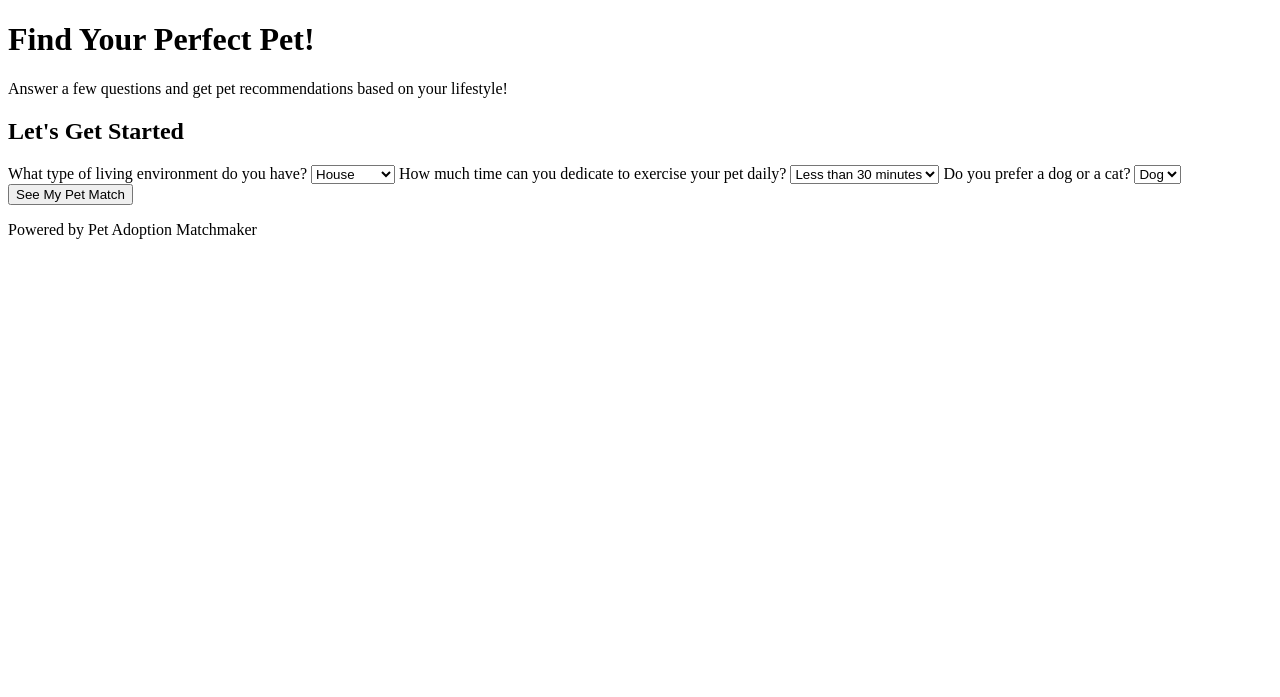
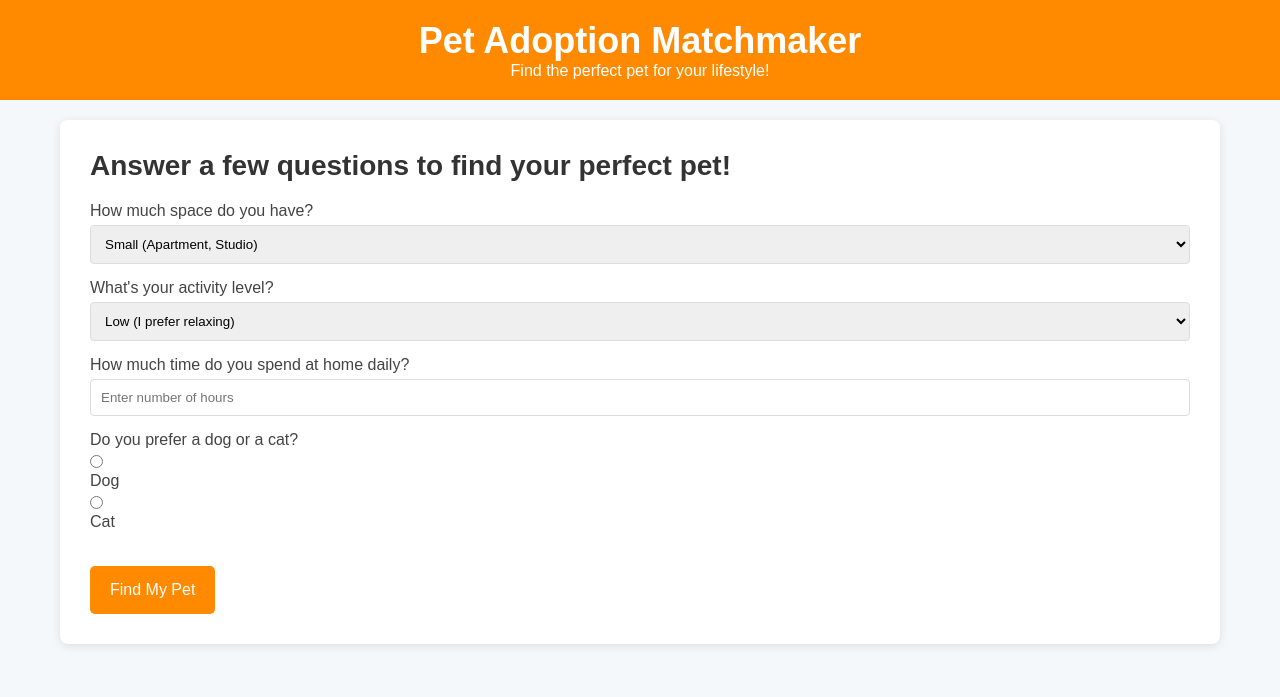
Before and after one commit to aba2013/petpredict, a plain HTML site: page index.html in a window 1280 px wide. Drawn offline with Linux system fonts and the light colour scheme.

Commit message:
Add files via upload

```diff
--- a/index.html
+++ b/index.html
@@ -3,55 +3,204 @@
 <head>
     <meta charset="UTF-8">
     <meta name="viewport" content="width=device-width, initial-scale=1.0">
-    <meta http-equiv="X-UA-Compatible" content="ie=edge">
     <title>Pet Adoption Matchmaker</title>
-    <link rel="stylesheet" href="styles.css">
+
+    <!-- Inline CSS for styling -->
+    <style>
+        /* Basic Reset */
+        * {
+            margin: 0;
+            padding: 0;
+            box-sizing: border-box;
+        }
+
+        body {
+            font-family: Arial, sans-serif;
+            background-color: #f4f8fb;
+            color: #333;
+            margin: 0;
+        }
+
+        header {
+            background-color: #ff8a00;
+            color: white;
+            padding: 20px;
+            text-align: center;
+        }
+
+        h1 {
+            font-size: 36px;
+        }
+
+        .container {
+            max-width: 1200px;
+            margin: 0 auto;
+            padding: 20px;
+        }
+
+        /* Form Section */
+        .form-section {
+            background-color: white;
+            padding: 30px;
+            border-radius: 8px;
+            box-shadow: 0 2px 10px rgba(0, 0, 0, 0.1);
+            margin-bottom: 30px;
+        }
+
+        .form-section h2 {
+            font-size: 28px;
+            margin-bottom: 20px;
+            color: #333;
+        }
+
+        .form-group {
+            margin-bottom: 15px;
+        }
+
+        label {
+            font-size: 16px;
+            margin-bottom: 5px;
+            display: block;
+            color: #444;
+        }
+
+        select, input[type="number"], input[type="radio"] {
+            width: 100%;
+            padding: 10px;
+            border: 1px solid #ddd;
+            border-radius: 4px;
+        }
+
+        input[type="radio"] {
+            width: auto;
+            margin-right: 10px;
+        }
+
+        .button {
+            background-color: #ff8a00;
+            color: white;
+            padding: 15px 20px;
+            border: none;
+            border-radius: 5px;
+            cursor: pointer;
+            font-size: 16px;
+            margin-top: 20px;
+        }
+
+        .button:hover {
+            background-color: #e07b00;
+        }
+
+        /* Pet Recommendation Section */
+        .recommendation-section {
+            text-align: center;
+        }
+
+        .recommended-pet {
+            background-color: #ffffff;
+            padding: 20px;
+            margin-top: 20px;
+            border-radius: 8px;
+            box-shadow: 0 2px 10px rgba(0, 0, 0, 0.1);
+        }
+
+        .recommended-pet h3 {
+            font-size: 24px;
+            color: #333;
+        }
+
+        .recommended-pet p {
+            font-size: 18px;
+            color: #555;
+        }
+    </style>
 </head>
 <body>
+
     <header>
-        <h1>Find Your Perfect Pet!</h1>
-        <p>Answer a few questions and get pet recommendations based on your lifestyle!</p>
+        <h1>Pet Adoption Matchmaker</h1>
+        <p>Find the perfect pet for your lifestyle!</p>
     </header>
 
-    <main>
-        <section class="quiz">
-            <h2>Let's Get Started</h2>
-            <form id="quizForm">
-                <label for="livingSituation">What type of living environment do you have?</label>
-                <select id="livingSituation" name="livingSituation">
-                    <option value="house">House</option>
-                    <option value="apartment">Apartment</option>
-                    <option value="condo">Condo</option>
+    <div class="container">
+        <section class="form-section">
+            <h2>Answer a few questions to find your perfect pet!</h2>
+            <div class="form-group">
+                <label for="livingSpace">How much space do you have?</label>
+                <select id="livingSpace">
+                    <option value="small">Small (Apartment, Studio)</option>
+                    <option value="medium">Medium (House, Condo)</option>
+                    <option value="large">Large (Farmhouse, Estate)</option>
                 </select>
+            </div>
 
-                <label for="timeForExercise">How much time can you dedicate to exercise your pet daily?</label>
-                <select id="timeForExercise" name="timeForExercise">
-                    <option value="low">Less than 30 minutes</option>
-                    <option value="medium">30-60 minutes</option>
-                    <option value="high">More than 1 hour</option>
+            <div class="form-group">
+                <label for="activityLevel">What's your activity level?</label>
+                <select id="activityLevel">
+                    <option value="low">Low (I prefer relaxing)</option>
+                    <option value="medium">Medium (I like some outdoor activities)</option>
+                    <option value="high">High (I love being active and going out)</option>
                 </select>
+            </div>
 
+            <div class="form-group">
+                <label for="timeAtHome">How much time do you spend at home daily?</label>
+                <input type="number" id="timeAtHome" placeholder="Enter number of hours">
+            </div>
+
+            <div class="form-group">
                 <label for="petType">Do you prefer a dog or a cat?</label>
-                <select id="petType" name="petType">
-                    <option value="dog">Dog</option>
-                    <option value="cat">Cat</option>
-                </select>
+                <input type="radio" id="dog" name="petType" value="dog"><label for="dog">Dog</label>
+                <input type="radio" id="cat" name="petType" value="cat"><label for="cat">Cat</label>
+            </div>
 
-                <button type="submit">See My Pet Match</button>
-            </form>
+            <button class="button" onclick="findPet()">Find My Pet</button>
         </section>
 
-        <section class="results" id="results" style="display: none;">
-            <h2>Your Recommended Pet:</h2>
-            <p id="petRecommendation"></p>
-            <button id="newRecommendation">Get Another Recommendation</button>
+        <section class="recommendation-section" id="recommendationSection" style="display: none;">
+            <h2>Recommended Pet for You</h2>
+            <div class="recommended-pet" id="recommendedPet">
+                <!-- The pet recommendation will appear here -->
+            </div>
         </section>
-    </main>
+    </div>
 
-    <footer>
-        <p>Powered by Pet Adoption Matchmaker</p>
-    </footer>
+    <!-- Inline JavaScript -->
+    <script>
+        function findPet() {
+            const livingSpace = document.getElementById("livingSpace").value;
+            const activityLevel = document.getElementById("activityLevel").value;
+            const timeAtHome = document.getElementById("timeAtHome").value;
+            const petType = document.querySelector('input[name="petType"]:checked')?.value;
 
-    <script src="script.js"></script>
+            // Simple recommendation logic (based on selected options)
+            let recommendedPet = "No recommendation available. Please fill out all fields.";
+            if (livingSpace && activityLevel && timeAtHome && petType) {
+                if (petType === "dog") {
+                    if (livingSpace === "small" && activityLevel === "low") {
+                        recommendedPet = "Chihuahua - A small and low-energy dog.";
+                    } else if (livingSpace === "large" && activityLevel === "high") {
+                        recommendedPet = "Golden Retriever - A large, active dog.";
+                    } else {
+                        recommendedPet = "Labrador Retriever - A good medium-sized, versatile dog.";
+                    }
+                } else if (petType === "cat") {
+                    if (livingSpace === "small" && activityLevel === "low") {
+                        recommendedPet = "Persian Cat - A calm, indoor cat.";
+                    } else if (livingSpace === "large" && activityLevel === "high") {
+                        recommendedPet = "Siamese Cat - Energetic and active cat.";
+                    } else {
+                        recommendedPet = "Maine Coon - A friendly and active cat.";
+                    }
+                }
+
+                // Display the recommendation
+                document.getElementById("recommendedPet").innerHTML = recommendedPet;
+                document.getElementById("recommendationSection").style.display = "block";
+            } else {
+                alert("Please fill out all fields.");
+            }
+        }
+    </script>
 </body>
 </html>
```
